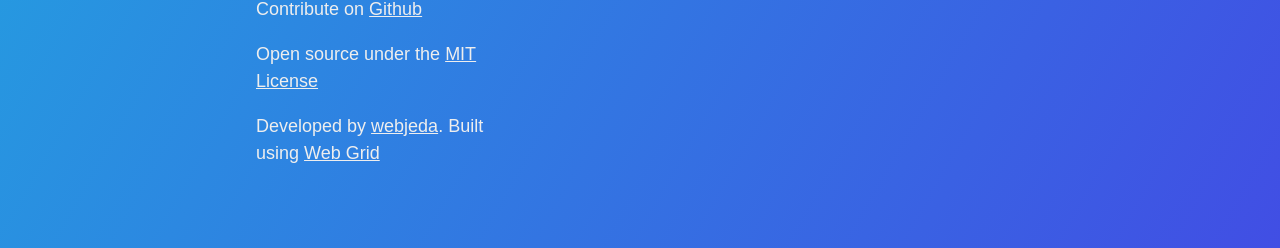
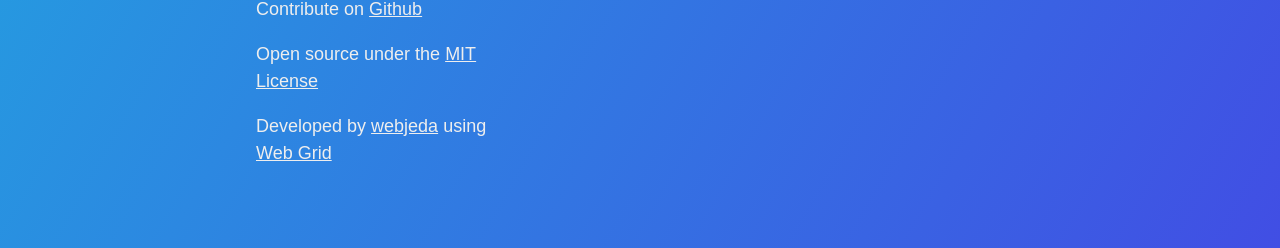
Before and after one commit to sharu725/web-grid, a Jekyll site: the page built from index.html, in a window 1280 px wide and 900 px high, scrolled down 6513 px. Shown: the part 649-897 px from the top of the window. Built offline with Jekyll 4.4.1, drawn with Linux system fonts in a browser that asks for light colours; nearby versions of some CDN libraries; some web fonts are replaced.

Commit message:
no message

```diff
--- a/index.html
+++ b/index.html
@@ -303,7 +303,7 @@ image: /images/css-grid-framework-mockup.png
             <div class="c-4">
                <p>Contribute on <a href="https://github.com/sharu725/web-grid" target="_blank">Github</a></p>
                <p>Open source under the <a href="https://opensource.org/licenses/MIT" target="_blank" rel="nofollow">MIT License</a></p>
-               <p>Developed by <a href="http://webjeda.com" target="_blank">webjeda</a>. Built using <a href="https://github.com/sharu725/web-grid">Web Grid</a></p>
+               <p>Developed by <a href="http://webjeda.com" target="_blank">webjeda</a> using <a href="https://github.com/sharu725/web-grid">Web Grid</a></p>
             </div>
             <div class="c-4"></div>
             <div class="c-4"></div>
```
